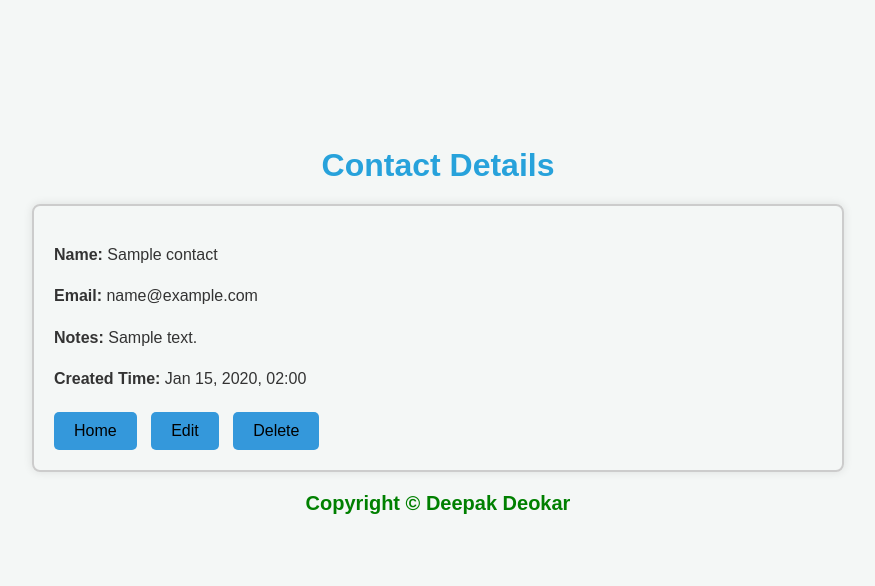
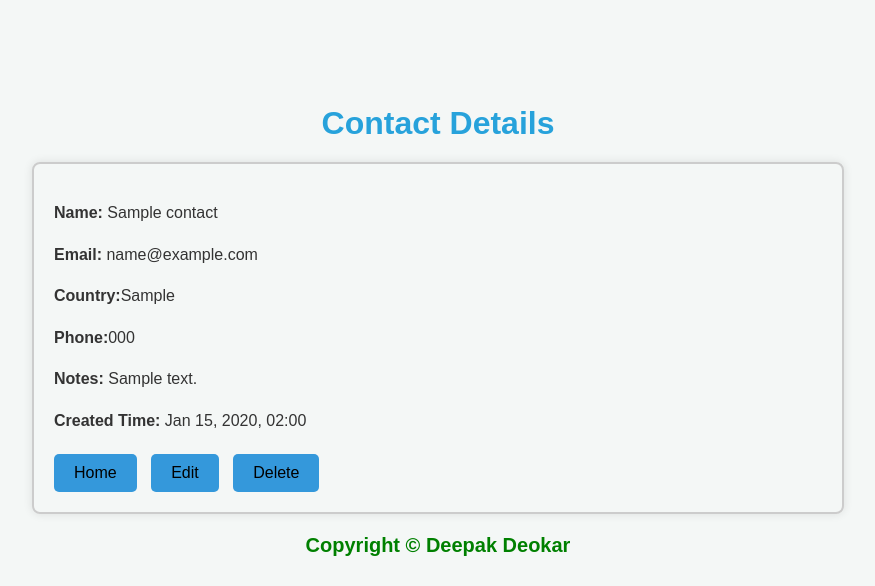
Before and after one commit to deepak-deokar/deepakbalasaheb_deokar, a Django app: page /1/ in a window 1280 px wide. Shown: the top 586 px of the page, without its empty margins (202-1077 px from the left). Run offline with Django 4.2, Linux system fonts and the light colour scheme; tables that the repository leaves empty hold one stand-in row (values such as "Sample post").

Commit message:
fields updated

```diff
--- a/Contacts/templates/Contact_detail.html
+++ b/Contacts/templates/Contact_detail.html
@@ -90,6 +90,8 @@
     <div class="details">
         <p><strong>Name:</strong> {{ contact.name }}</p>
         <p><strong>Email:</strong> {{ contact.email }}</p>
+        <p><strong>Country:</strong>{{ contact.country }}</p>
+        <p><strong>Phone:</strong>{{ contact.phone }}</p>
         <p><strong>Notes:</strong> {{ contact.notes }}</p>
         <p><strong>Created Time:</strong> {{ object.created_at | date:"M d, Y, H:i" }}</p>
     </div>
```
